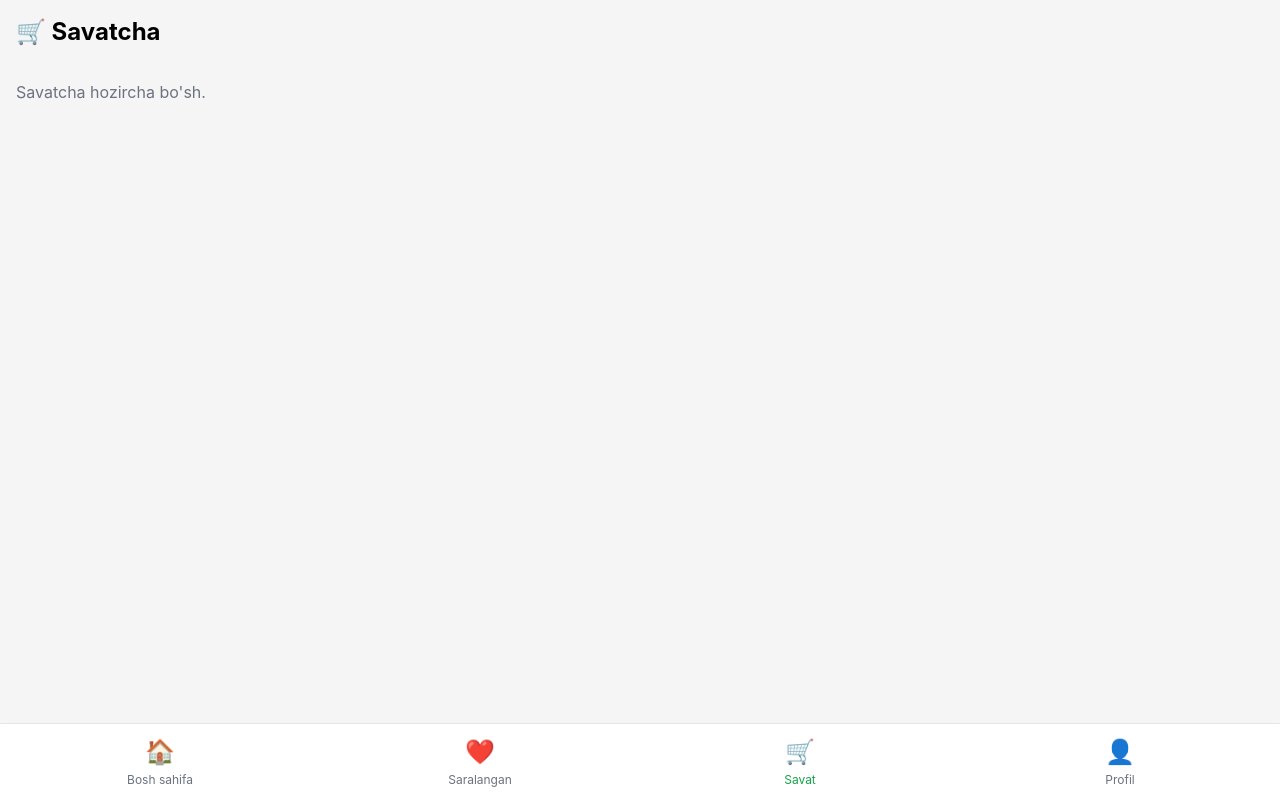
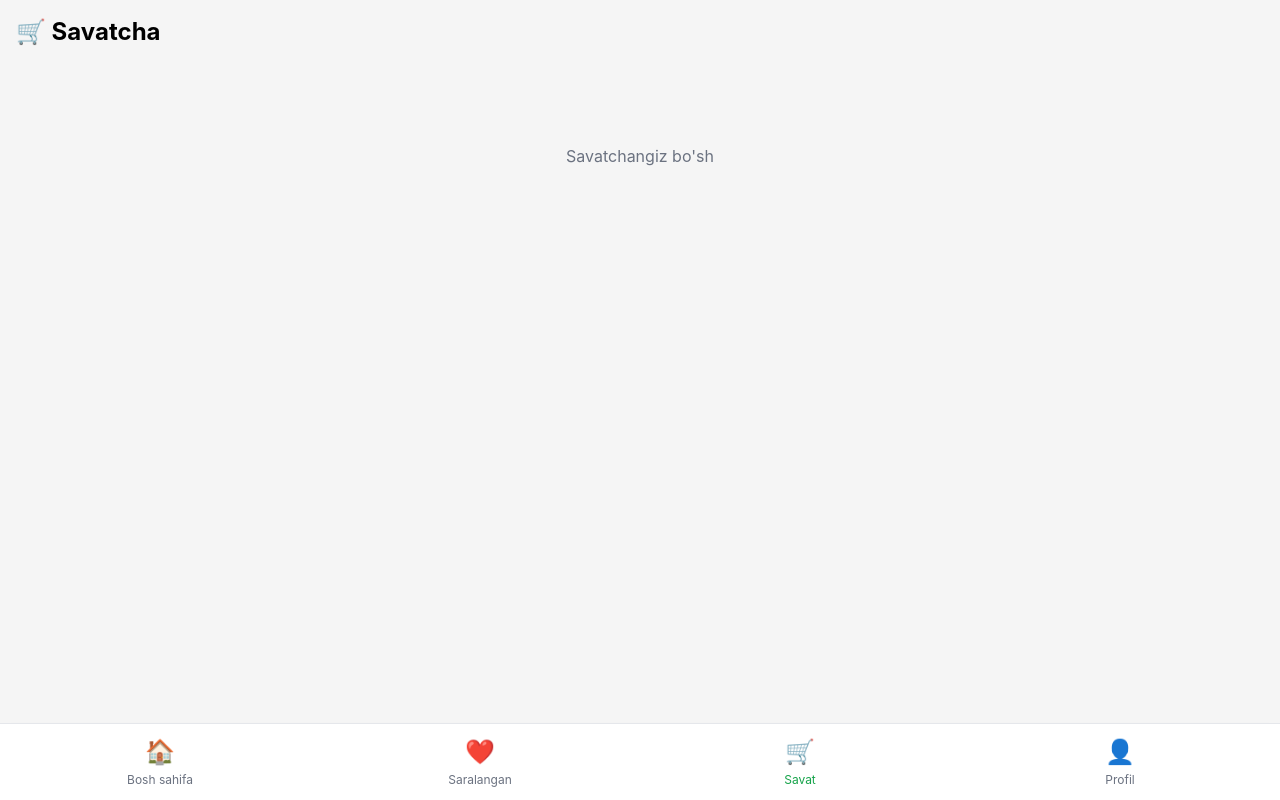
Before and after one commit to Greenmarket1122/green-market-mini-app, a React (Vite) app in the folder client/: page /cart in a window 1280 px wide. Built offline with nearby package versions, Linux system fonts and the light colour scheme.

Commit message:
Update Cart.jsx

```diff
--- a/client/src/pages/Cart.jsx
+++ b/client/src/pages/Cart.jsx
@@ -1,15 +1,46 @@
+import { useCart } from "../context/CartContext";
+import CartItem from "../components/CartItem";
+import CartSummary from "../components/CartSummary";
 import BottomNav from "../components/BottomNav";
 
 export default function Cart() {
+  const { cart } = useCart();
+
+  const total = cart.reduce(
+    (sum, item) => sum + item.price * item.quantity,
+    0
+  );
+
   return (
-    <div className="min-h-screen bg-background pb-24">
-      <h1 className="text-2xl font-bold p-4">🛒 Savatcha</h1>
+    <div className="min-h-screen bg-background pb-52">
 
-      <div className="p-4 text-gray-500">
-        Savatcha hozircha bo'sh.
+      <h1 className="text-2xl font-bold p-4">
+        🛒 Savatcha
+      </h1>
+
+      <div className="px-4">
+
+        {cart.length === 0 ? (
+          <div className="text-center text-gray-500 mt-20">
+            Savatchangiz bo'sh
+          </div>
+        ) : (
+          cart.map((item) => (
+            <CartItem
+              key={item.id}
+              item={item}
+            />
+          ))
+        )}
+
       </div>
 
+      {cart.length > 0 && (
+        <CartSummary total={total} />
+      )}
+
       <BottomNav />
+
     </div>
   );
 }
```
